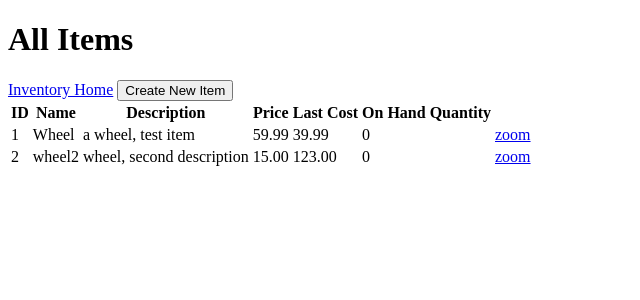
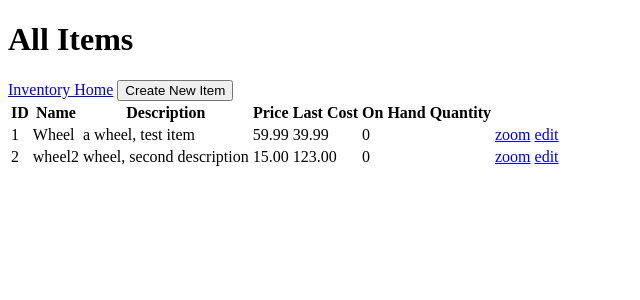
Before and after one commit to Yessica-C/CSCE4350, a Django app: page /inventory/items/ in a window 1280 px wide. Shown: the top 300 px of the page, without its empty margins (0-640 px from the left). Run offline with Django 5.2, Linux system fonts and the light colour scheme; data comes from the database, SQL or seed files in the repository; both versions use the stored data as it was after the commit; data that the repository does not hold is empty.

Commit message:
item's zoom & edit page refactor

```diff
--- a/projectdir/auto_store/inventory/models.py
+++ b/projectdir/auto_store/inventory/models.py
@@ -39,8 +39,10 @@ class Purchase_Order_Data(models.Model):
 class Purchase_Order(models.Model):
     class Status(models.TextChoices):
         UNPOSTED = 'UPST', ('Unposted')
-        OPEN = 'OPEN', ('Shipped')
+        OPEN = 'OPEN', ('Open')
         COMPLETE = 'CMPL', ('Complete')
     po_num = models.IntegerField(primary_key=True)
     order_date = models.DateField(null=True, blank=True)
     status = models.TextField(choices=Status.choices, default='Unposted', max_length=10)
+    def __str__(self):
+        return "PO #" + str(self.po_num)
--- a/projectdir/auto_store/inventory/templates/inventory/all_items.html
+++ b/projectdir/auto_store/inventory/templates/inventory/all_items.html
@@ -29,7 +29,8 @@
                         <td>{{ entry.item_price }}</td>
                         <td>{{ entry.item_last_cost }}</td>
                         <td>{{ entry.total_quantity }}</td>
-                        <td><a href="{{ entry.item_id }}">zoom</a></td>
+                        <td><a href="/inventory/items/zoom/{{ entry.item_id }}">zoom</a></td>
+                        <td><a href="/inventory/items/edit/{{ entry.item_id }}">edit</a></td>
                     </tr>
                 {% empty %}
                     <tr>
--- a/projectdir/auto_store/inventory/urls.py
+++ b/projectdir/auto_store/inventory/urls.py
@@ -7,7 +7,8 @@ urlpatterns = [
 	path('inventory/', views.inventory_homepage, name="inventory_homepage"),
     path('inventory/items/', views.all_items, name="item_overview"),
     path('inventory/items/add/', views.add_item, name="add_item"),
-	path('inventory/items/<int:item_id>/', views.item_zoom, name="item_zoom"),
+    path('inventory/items/edit/<int:item_id>/', views.edit_item, name="edit_item"),
+	path('inventory/items/zoom/<int:item_id>/', views.item_zoom, name="item_zoom"),
     path('inventory/purchase_orders/', views.all_pos, name="purchase_order_overview"),
     path('inventory/purchase_orders/add/', views.add_po, name="add_po"),
     path('inventory/purchase_orders/edit/<int:po_num>/', views.edit_po, name="edit_po"),
--- a/projectdir/auto_store/inventory/views.py
+++ b/projectdir/auto_store/inventory/views.py
@@ -9,23 +9,9 @@ from .models import Item, Location, Purchase_Order, Purchase_Order_Data
 from .utils import quantity_on_hand, quantity_on_hand_by_location, get_full_po
 
 def add_item(request):
-    #form submission
-    if request.method == 'POST':
-        name = request.POST.get('name')
-        description = request.POST.get('description')
-        price = request.POST.get('price')
-        last_cost = request.POST.get('last_cost')
-
-        # Create a new Item instance and save it to the database
-        item = Item(name=name, description=description, price=price, last_cost=last_cost)
-        item.save()
-
-        # Redirect to the all_items view after successful creation
-        return redirect('item_overview')
-    #entry
     highest_item_number = Item.objects.aggregate(max_number=Max('id'))['max_number']
     id = highest_item_number + 1 if highest_item_number is not None else 1
-    return render(request, 'inventory/add_item.html', {'id': id,})
+    return redirect('edit_item', item_id=id)
 
 def add_po(request):
     highest_po_number = Purchase_Order.objects.aggregate(max_number=Max('po_num'))['max_number']
@@ -57,6 +43,23 @@ def all_pos(request):
             'status': po.status
         })
     return render(request, 'inventory/all_pos.html', {'table': table})
+
+def edit_item(request, item_id):
+    #form submission
+        if request.method == 'POST':
+            name = request.POST.get('name')
+            description = request.POST.get('description')
+            price = request.POST.get('price')
+            last_cost = request.POST.get('last_cost')
+
+            # Create a new Item instance and save it to the database
+            item = Item(name=name, description=description, price=price, last_cost=last_cost)
+            item.save()
+
+            # Redirect to the all_items view after successful creation
+            return redirect('item_overview')
+        #entry
+        return render(request, 'inventory/edit_item.html', {'id': item_id,})
 
 def edit_po(request, po_num):
     if request.method == 'POST':#form submission
```
Also changed, not shown: projectdir/auto_store/db.sqlite3, projectdir/auto_store/inventory/templates/inventory/edit_item.html (renamed from projectdir/auto_store/inventory/templates/inventory/add_item.html).
